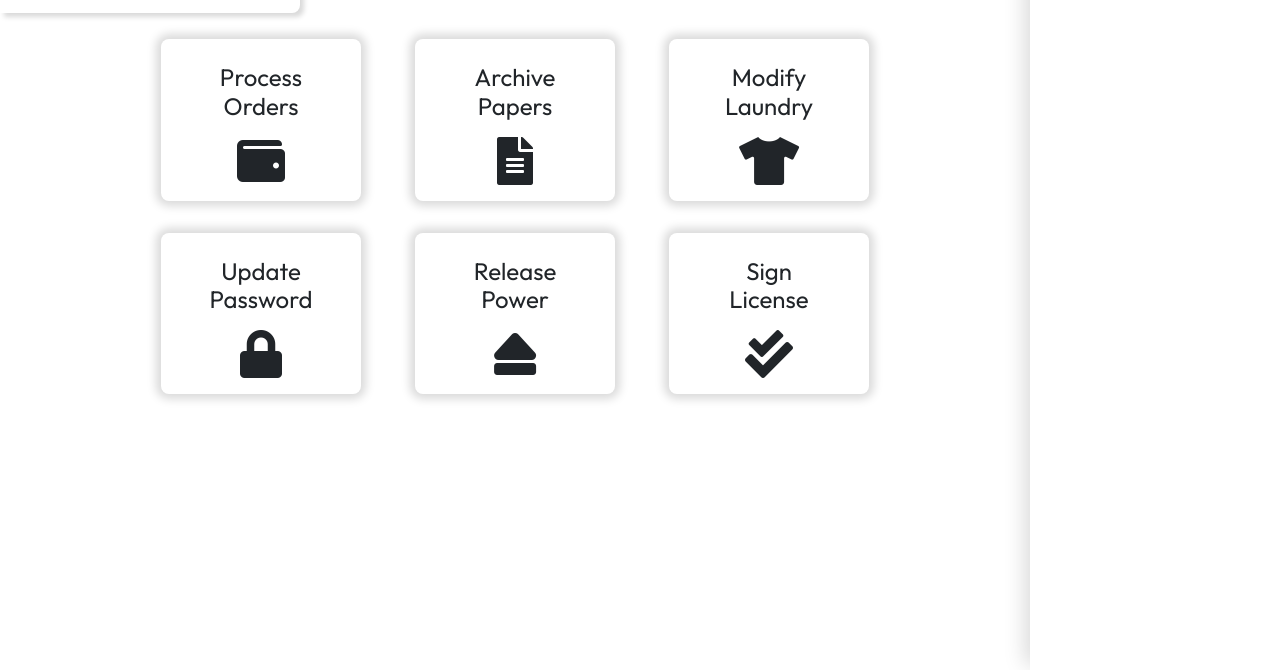
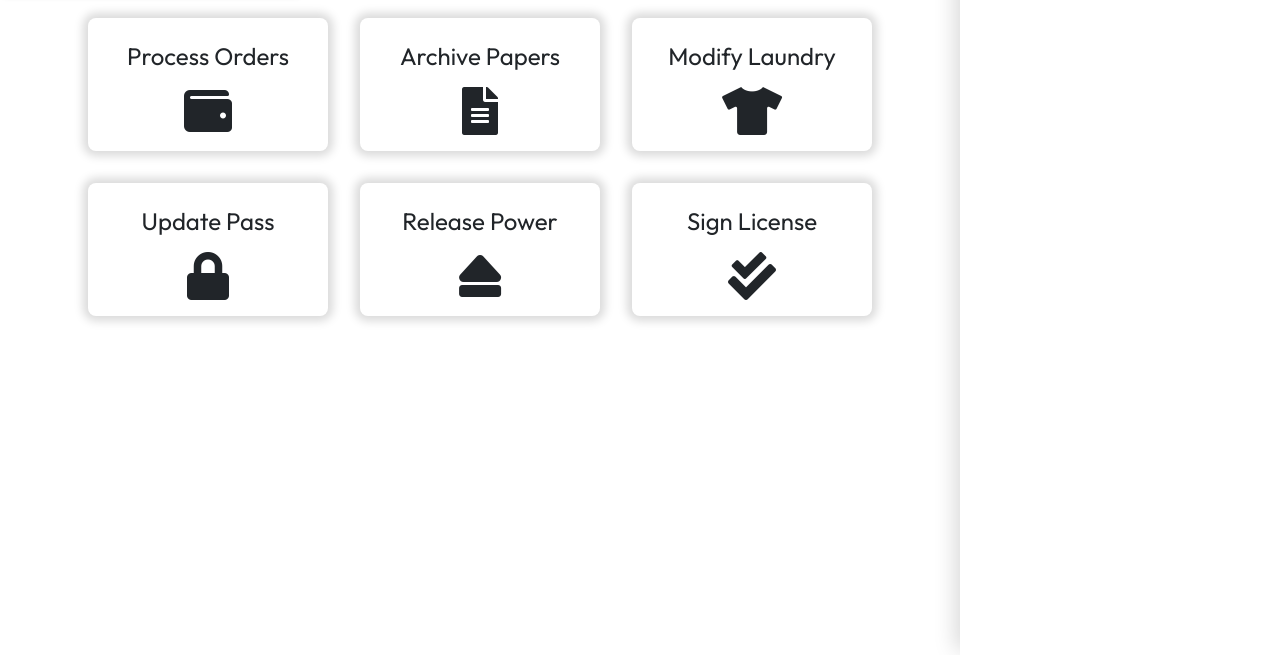
Before and after one commit to AdamSpera/simwork, a website: page public/dashboard.html in a window 1280 px wide. Shown: the part 145-815 px from the top of the page. Drawn offline with nearby package versions, Linux system fonts and the light colour scheme.

Commit message:
Laptop Screen Fix?

```diff
--- a/public/css/styles.css
+++ b/public/css/styles.css
@@ -4,7 +4,7 @@ body {
   font-family: 'Outfit', sans-serif;
   margin: 0;
   padding: 0;
-  overflow-y: hidden;
+  /* overflow-y: hidden; */
 }
 
 #container {
@@ -17,6 +17,7 @@ body {
 table {
   width: 100%;
   border-bottom: 1px solid rgba(0, 0, 0, 0.2);
+  height: 10vh;
 }
 
 td {
@@ -177,13 +178,13 @@ td {
 
 .dashboardContainer {
   display: flex;
-  flex: 1;
-  height: 89.33vh;
+  height: 90vh;
 }
 
 .mainDashboard {
-  flex: 1;
-  display: inline-block;
+  max-width: 75%;
+  display: inline-flex;
+  flex-direction: column;
 }
 
 .tasksCompleted {
@@ -192,7 +193,6 @@ td {
   padding: 0.5rem;
   text-align: center;
   border-bottom-right-radius: 0.5rem;
-  display: inline-block;
 }
 
 /* .news {
@@ -215,20 +215,21 @@ td {
 } */
 
 .optionsContainer {
+  flex: 0 1 0;
   display: flex;
   flex-wrap: wrap;
+  margin: 0 auto;
   height: auto;
-  max-width: 50%;
-  min-width: 800px;
-  margin: 1% auto;
-  justify-content: space-evenly;
+  justify-content: center;
+  align-items: center;
+  margin-top: 1%;
 }
 
 .option {
-  width: 25%;
-  height: 25%;
+  width: 300px;
+  height: 300px;
   border-radius: 0.5rem;
-  margin: 1rem 0.5rem;
+  margin: 1rem 1rem;
   box-shadow: 0px 0px 10px 5px rgba(0, 0, 0, 0.15);
   transition: all .2s ease-in-out;
   display: flex;
@@ -257,7 +258,8 @@ td {
 
 .tasksContainer {
   box-shadow: -10px 0px 20px -5px rgba(0, 0, 0, 0.15);
-  width: 250px;
+  /* width: 250px; */
+  flex: 1;
   display: inline-block;
 }
 
@@ -340,3 +342,17 @@ input:checked + .slider:before {
 .slider.round:before {
   border-radius: 50%;
 }
+
+@media only screen and (max-width: 1350px) {
+  .option {
+    width: 25%;
+    height: 50%;
+    padding: 0;
+  }
+  .optionContent {
+    height: auto;
+  }
+  .optionContent > h2 {
+    font-size: 1.5rem;
+  }
+}
--- a/public/dashboard.html
+++ b/public/dashboard.html
@@ -16,8 +16,8 @@
 
 <body>
 
-  <div style="display: flex; flex-wrap: wrap; height: 100vh;">
-    <table style="height: 100px">
+  <div>
+    <table>
       <tr>
         <td>
           <img src="assets/logo.png" width="50px" height="50px">
@@ -60,19 +60,19 @@
           </div>
           <div class="option" id="upDiv">
             <div class="optionContent">
-              <h2>Update Password</h2>
+              <h2>Update Pass</h2>
               <i class="fas fa-lock icon"></i>
             </div>
           </div>
           <div class="option" id="rpDiv">
             <div class="optionContent">
-              <h2>Release <br> Power</h2>
+              <h2>Release Power</h2>
               <i class="fas fa-eject icon"></i>
             </div>
           </div>
           <div class="option">
             <div class="optionContent" id="slDiv">
-              <h2>Sign <br> License</h2>
+              <h2>Sign License</h2>
               <i class="fas fa-check-double icon"></i>
             </div>
           </div>
```
